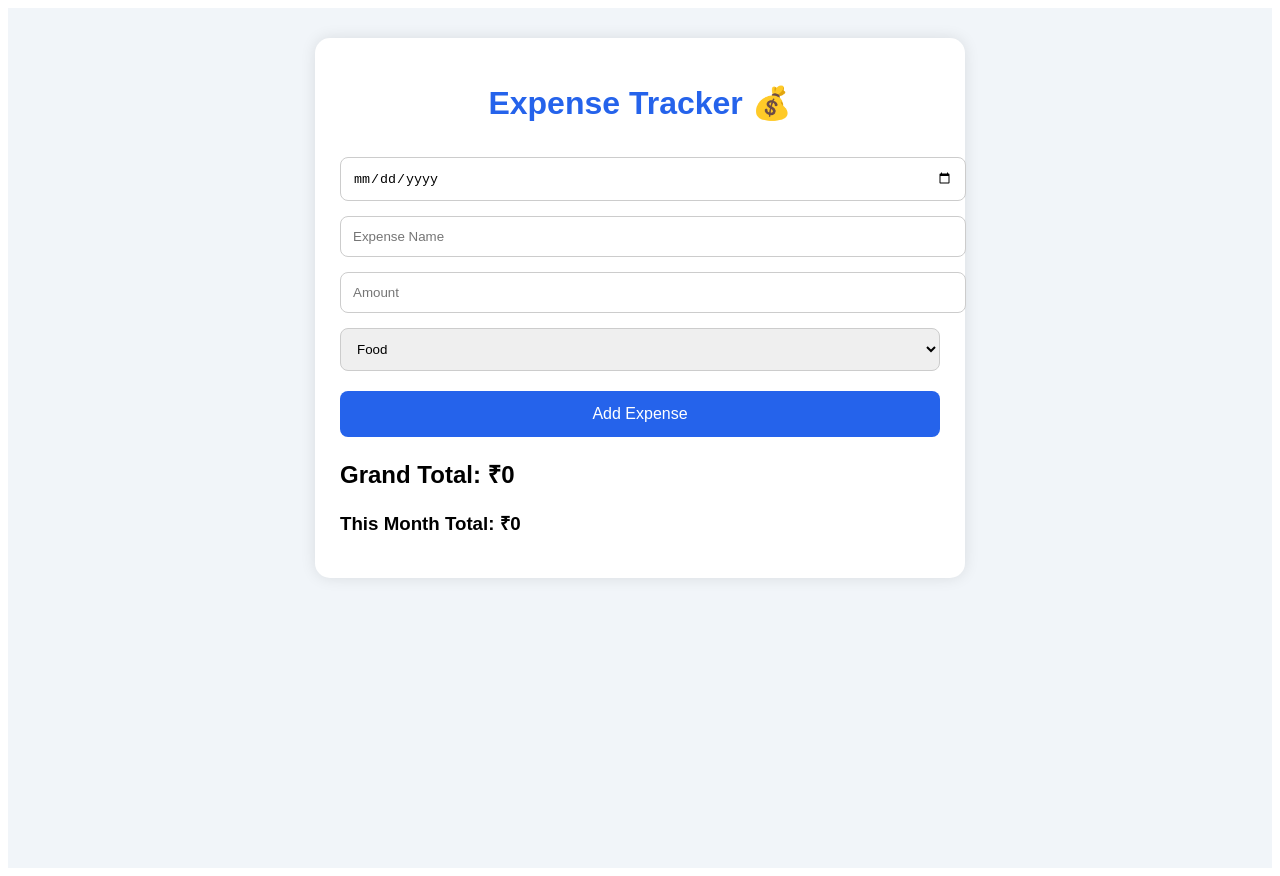
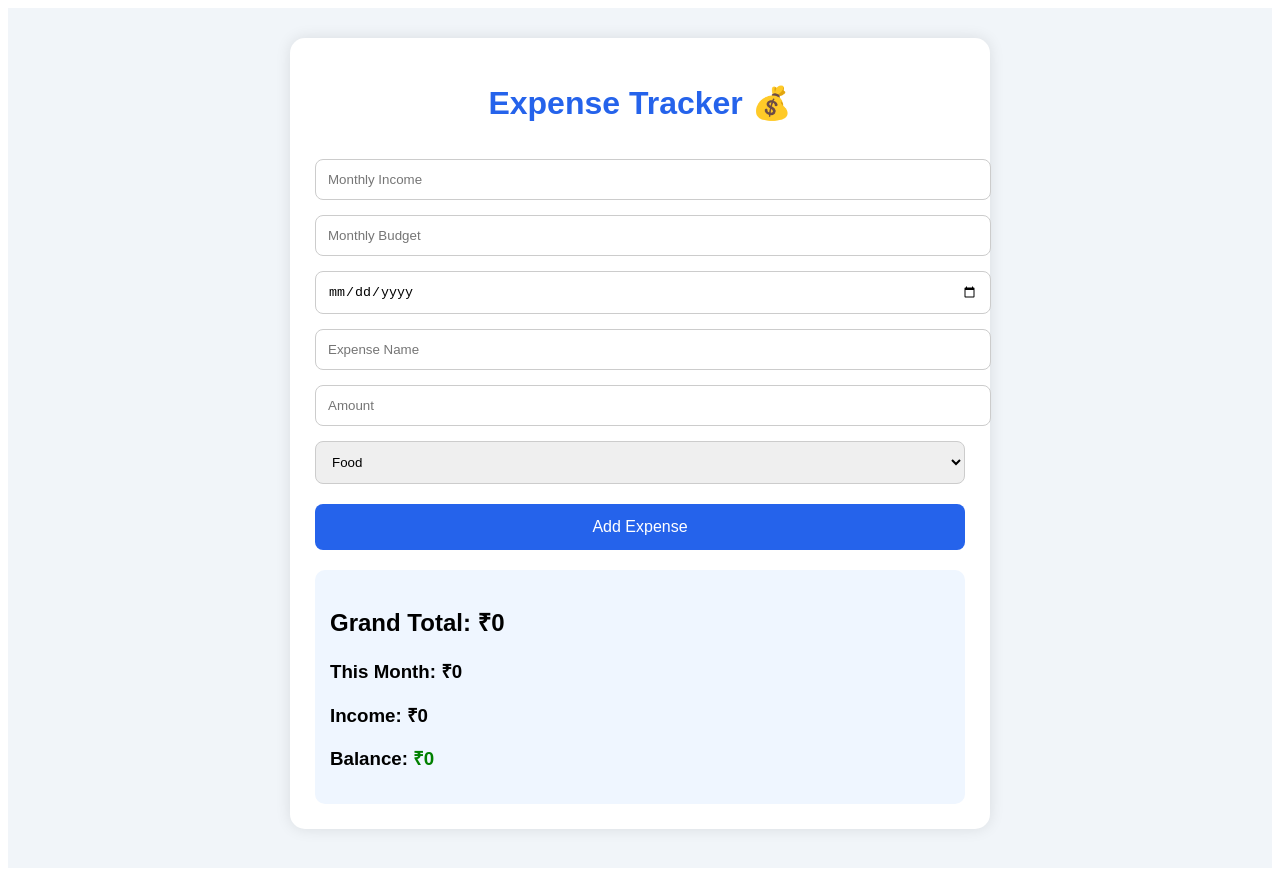
Before and after one commit to sandip280419/Expense-App, a React (Vite) app: page / in a window 1280 px wide. Built offline with nearby package versions, Linux system fonts and the light colour scheme.

Commit message:
Implement income and budget tracking features
Added income and budget state management with localStorage persistence. Updated UI to display income, budget, and balance calculations.

```diff
--- a/src/main.jsx
+++ b/src/main.jsx
@@ -6,6 +6,15 @@ function App() {
   const [amount, setAmount] = useState("");
   const [date, setDate] = useState("");
   const [category, setCategory] = useState("Food");
+
+  const [income, setIncome] = useState(
+    localStorage.getItem("income") || ""
+  );
+
+  const [budget, setBudget] = useState(
+    localStorage.getItem("budget") || ""
+  );
+
   const [editId, setEditId] = useState(null);
 
   const [items, setItems] = useState(() => {
@@ -16,6 +25,14 @@ function App() {
   useEffect(() => {
     localStorage.setItem("expenses", JSON.stringify(items));
   }, [items]);
+
+  useEffect(() => {
+    localStorage.setItem("income", income);
+  }, [income]);
+
+  useEffect(() => {
+    localStorage.setItem("budget", budget);
+  }, [budget]);
 
   const addExpense = () => {
     if (!description || !amount || !date) return;
@@ -72,6 +89,7 @@ function App() {
     if (!grouped[item.date]) {
       grouped[item.date] = [];
     }
+
     grouped[item.date].push(item);
   });
 
@@ -79,6 +97,8 @@ function App() {
     (sum, item) => sum + item.amount,
     0
   );
+
+  const balance = (parseFloat(income || 0) - grandTotal);
 
   const currentMonth = new Date().getMonth();
 
@@ -101,7 +121,7 @@ function App() {
     >
       <div
         style={{
-          maxWidth: "600px",
+          maxWidth: "650px",
           margin: "auto",
           background: "white",
           padding: "25px",
@@ -113,11 +133,26 @@ function App() {
           style={{
             textAlign: "center",
             color: "#2563eb",
-            marginBottom: "20px",
           }}
         >
           Expense Tracker 💰
         </h1>
+
+        <input
+          type="number"
+          placeholder="Monthly Income"
+          value={income}
+          onChange={(e) => setIncome(e.target.value)}
+          style={inputStyle}
+        />
+
+        <input
+          type="number"
+          placeholder="Monthly Budget"
+          value={budget}
+          onChange={(e) => setBudget(e.target.value)}
+          style={inputStyle}
+        />
 
         <input
           type="date"
@@ -159,11 +194,38 @@ function App() {
           {editId ? "Update Expense" : "Add Expense"}
         </button>
 
-        <h2 style={{ marginTop: "20px" }}>
-          Grand Total: ₹{grandTotal}
-        </h2>
+        <div
+          style={{
+            background: "#eff6ff",
+            padding: "15px",
+            borderRadius: "10px",
+            marginTop: "20px",
+          }}
+        >
+          <h2>Grand Total: ₹{grandTotal}</h2>
 
-        <h3>This Month Total: ₹{monthlyTotal}</h3>
+          <h3>This Month: ₹{monthlyTotal}</h3>
+
+          <h3>Income: ₹{income || 0}</h3>
+
+          <h3>
+            Balance:
+            <span
+              style={{
+                color: balance < 0 ? "red" : "green",
+                marginLeft: "5px",
+              }}
+            >
+              ₹{balance}
+            </span>
+          </h3>
+
+          {budget && grandTotal > parseFloat(budget) && (
+            <h3 style={{ color: "red" }}>
+              ⚠ Budget Exceeded
+            </h3>
+          )}
+        </div>
 
         {Object.keys(grouped)
           .sort((a, b) => new Date(b) - new Date(a))
```
